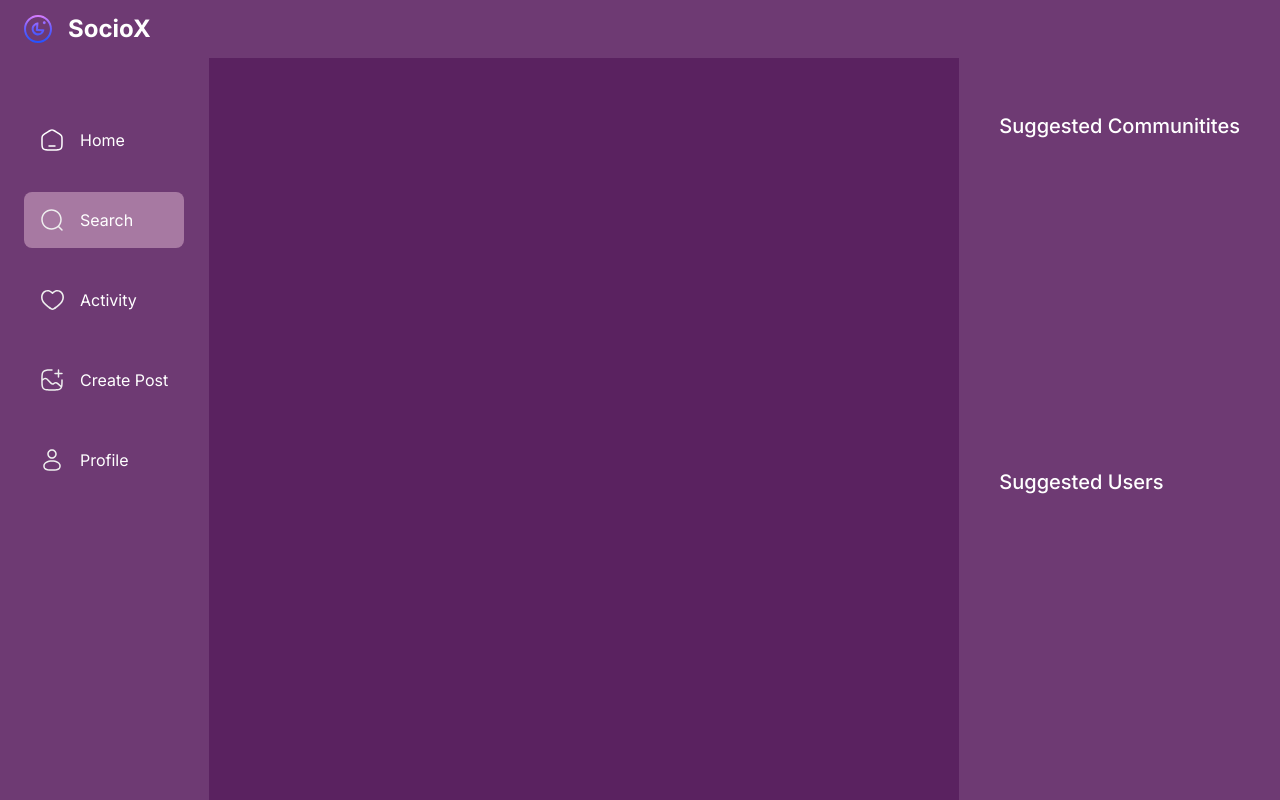
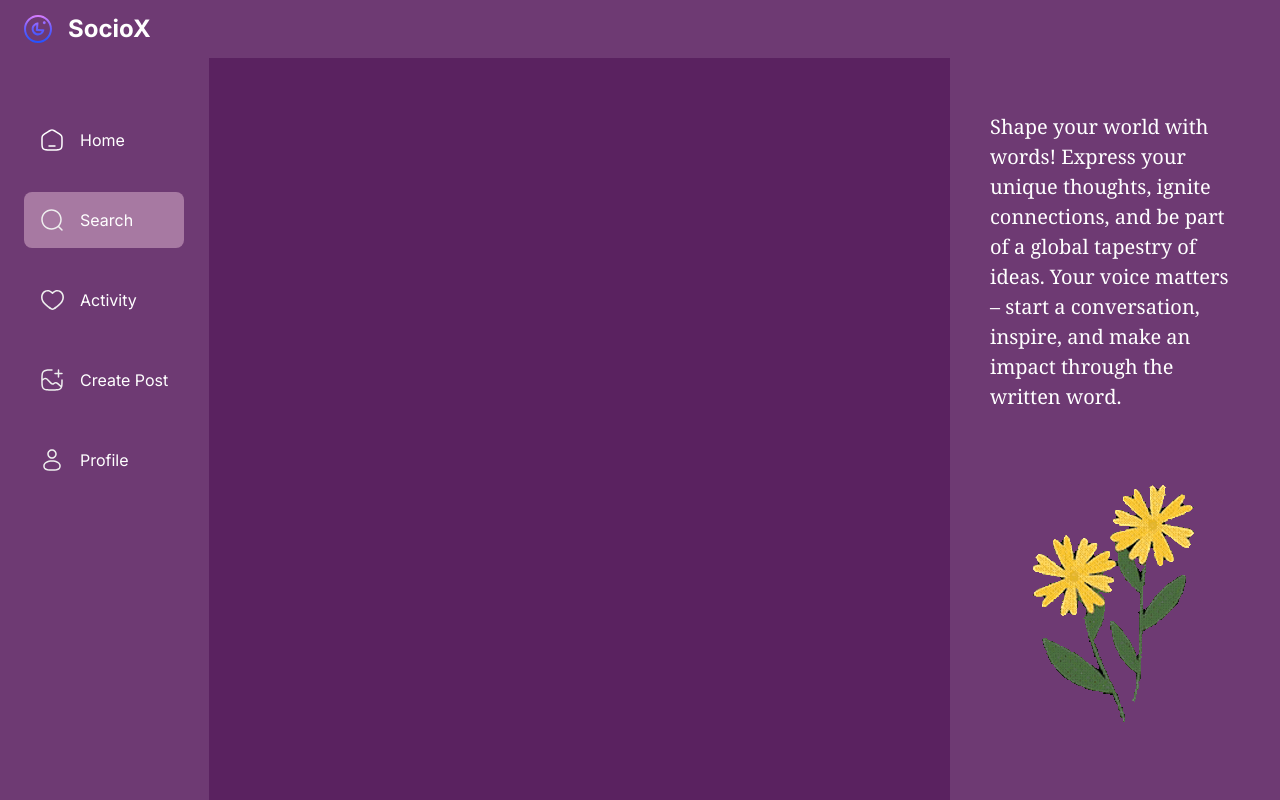
Before and after one commit to Aradhya83/SocioX, a Next.js app: page /search in a window 1280 px wide. Built offline with nearby package versions, Linux system fonts and the light colour scheme; no server answers.

Commit message:
Update RightSidebar.tsx

```diff
--- a/components/shared/RightSidebar.tsx
+++ b/components/shared/RightSidebar.tsx
@@ -1,11 +1,24 @@
-function RightSidebar(){
+import React from 'react';
+import Image from 'next/image';
+import yourGif from '../shared/gifs/ezgif.com-crop (3) (1).gif';
+
+const RightSidebar: React.FC = () =>{
+    const styles: React.CSSProperties = {
+        maxWidth: '250px',
+        fontSize:'20px',
+        fontWeight: '450',
+        fontFamily: 'Georgia, serif',
+      };
+
     return (
         <section className="custom-scrollbar rightsidebar">
             <div className="flex flex-1 flex-col justify-start">
-<h3 className="text-heading4-medium text-light-1">Suggested Communitites</h3>
+            <div className="text-light-1 flex flex-col" style={styles}>
+  <p>Shape your world with words! Express your unique thoughts, ignite connections, and be part of a global tapestry of ideas. Your voice matters – start a conversation, inspire, and make an impact through the written word.</p>
+</div>
             </div>
-            <div className="flex flex-1 flex-col justify-start">
-<h3 className="text-heading4-medium text-light-1">Suggested Users</h3>
+            <div className="flex flex-1 flex-col justify-start ml-8">
+<h3 className="text-heading4-medium text-light-1"> <Image style={styles} src={yourGif} alt="Your GIF" /></h3>
             </div>
         </section>
         )
```
